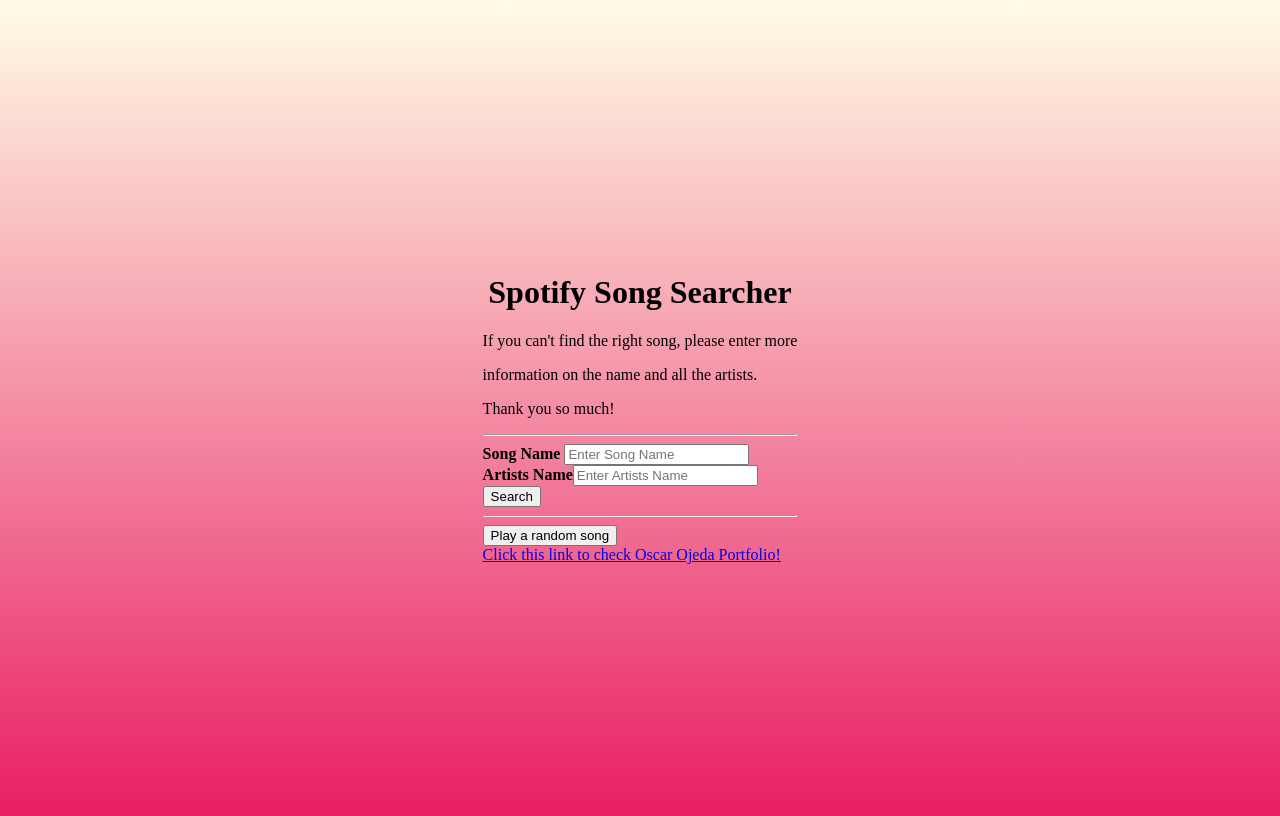
After one commit to NJIT-CS490-SP21/project1-oo89, a Flask app: template templates/search.html in a window 1280 px wide. The commit adds this page. Run offline with Flask 2, Linux system fonts and the light colour scheme; the template is opened without the code that fills it, so the values that code supplies are empty.

Commit message:
Search song feature added, Integration with old code, Routes, and error fixed.

```diff
--- a/app.py
+++ b/app.py
@@ -1,10 +1,11 @@
 from bs4 import BeautifulSoup
 import flask
+from flask import request
 import os
 from random import choice
 import json
 import requests
-from spotify import getTokenSpt, topTrack, getSongQ
+from spotify import getTokenSpt, topTrack, getSongQ, searchSong
 from genius import gTData, get_Lyric
 from decouple import config
 
@@ -21,9 +22,50 @@
     '2cy1zPcrFcXAJTP0APWewL', # Gente de Zona
     ]
 
+@app.route('/', methods=['GET', 'POST'])
+def search():
+   if request.method == 'POST':
+          artist_name01 = (request.form.get('artist_name')).lower()
+          song_name01 = (request.form.get('song_name')).lower()
+          if not artist_name01 or not song_name01:
+              return
+          # token
+          token = getTokenSpt()
+          # Random artis ID
+          artistId = choice(MY_ARTIST)
 
-@app.route('/')
+          data_from_search = searchSong(song_name01, artist_name01, token)
+          try:
+              trackName = data_from_search['name']
+              artistName = data_from_search['artists'][0]['name']
+          except:
+              return flask.render_template("search.html")
 
+
+          # the string to uses to get de genius data
+          songString = getSongQ(trackName, artistName)
+          # Genius data to have the Lyrics
+          geniusData = gTData(songString)
+          # I did this to have the song lyrics. OLD
+          # myLyrics = scrapSongUrl(geniusData['url'])
+          # I did this to have the song lyrics.
+          myLyrics02 = get_Lyric(artistName, trackName)
+
+          return flask.render_template(
+            "index.html",
+            songName = trackName,
+            artistName = artistName,
+            songPreviewUrl = data_from_search['preview_url'],
+            songImageUrl = data_from_search['album']['images'][1]['url'],
+            lyricsUrl = geniusData['url'],
+            artistImageUrl = geniusData['primary_artist']['image_url'],
+            myLyrics02 = myLyrics02
+            )
+          # otherwise handle the GET request
+   return flask.render_template(
+      "search.html")
+
+@app.route('/play')
 def index():
 
     # token
--- a/genius.py
+++ b/genius.py
@@ -28,12 +28,16 @@
 def get_Lyric(artis_name, song_name):
     accessToken = os.getenv('GENIUS_ACCESS_TOKEN')
     genius = Genius(accessToken)
-    song = genius.search_song(song_name, artis_name)
-    song_lyric = song.lyrics
-    if song_lyric is not None:
-        return song_lyric
-    else:
-        return "No Lyrics for this song"
+    try:
+        song = genius.search_song(song_name, artis_name)
+        song_lyric = song.lyrics
+        if song_lyric is not None:
+            return song_lyric
+        else:
+            return "No Lyrics for this song"
+    except:
+        return "No Lyrics fund, Sorry"
+
 
 
 
--- a/spotify.py
+++ b/spotify.py
@@ -19,9 +19,34 @@
     authResponseData = authResp.json()
     return authResponseData['access_token']
 
-
 BASE_URL = 'https://api.spotify.com/v1/artists/'
 PARAMS = {'market': 'US'}
+SEARCH_URL = 'https://api.spotify.com/v1/search'
+
+def searchSong(song_name, artist_name, accessToken):
+
+    headers = {
+        'Authorization': 'Bearer {token}'.format(token=accessToken)
+    }
+    response = get(SEARCH_URL + '?q=' + song_name + ' ' + artist_name + '&offset=0&type=track', headers=headers, params=PARAMS)
+    data = response.json()
+    print(data)
+    #if data['tracks']['total'] == 0:
+     #   return "No Song fund"
+    #else:
+    tracks = ""
+    popularity = 0
+    for track in data['tracks']['items']:
+        if int(track['popularity']) > popularity:
+            popularity = int(track['popularity'])
+            tracks = track
+            #print(track['name'] + 'popularity' + str(track['popularity']))
+        else:
+            continue
+    #print(tracks)
+    #print(tracks['artists'][0]['name'])
+    return tracks
+
 
 def topTrack(accessToken, artistId):
 
--- /dev/null
+++ b/static/style.css
@@ -0,0 +1,35 @@
+body {
+    display: flex;
+    justify-content: center;
+    align-items: center;
+    min-height: 100vh;
+
+    background: linear-gradient(360deg, #e91e63, #fffde6);
+
+}
+h1 {
+      text-align:center;
+      fone-size:18;
+      }
+.link a {
+    text-decoration: none;
+    color: #e91e63;
+    font-weight: bold;
+}
+
+.link a:hover {
+    text-decoration: underline;
+    color: #f06292;
+}
+.formcontainer {
+  text-align: left;
+  margin: 24px 50px 12px;
+      }
+.container {
+      padding: 16px 0;
+      text-align:left;
+      }
+
+button:hover {
+      opacity: 0.8;
+      }
--- /dev/null
+++ b/templates/search.html
@@ -0,0 +1,26 @@
+<!doctype html>
+<html>
+<head>
+    <title>Music ToGo</title>
+    <link rel="stylesheet" type="text/css" href="static/style.css">
+</head>
+<body>
+<div>
+    <h1>Spotify Song Searcher</h1>
+    <p>If you can't find the right song, please enter more</p>
+    <p>information on the name and all the artists.</p>
+    <p>Thank you so much!</p>
+    <hr/>
+    <form method="POST">
+        <div><label><b>Song Name</b> <input type="text" name="song_name" placeholder="Enter Song Name " required ></label></div>
+        <div><label><b>Artists Name</b><input type="text" name="artist_name" placeholder="Enter Artists Name " required></label></div>
+        <input class="p_Button" type="submit" value="Search">
+    </form>
+    <hr/>
+        <form action="/play">
+                <input class="p_Button" type="submit" value="Play a random song" />
+        </form>
+        <a href="https://oscarojeda.com" target="_blank">Click this link to check Oscar Ojeda Portfolio!</a>
+</div>
+</body>
+</html>
```
Also changed, not shown: requirements.txt (+63 -0 lines), static/style202.css (renamed from static/style201.css, +18 -0 lines), templates/index.html (+7 -3 lines).
